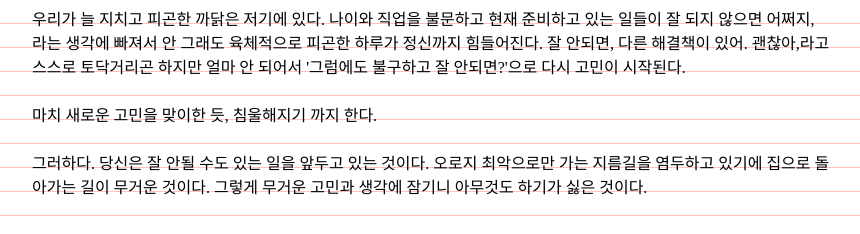
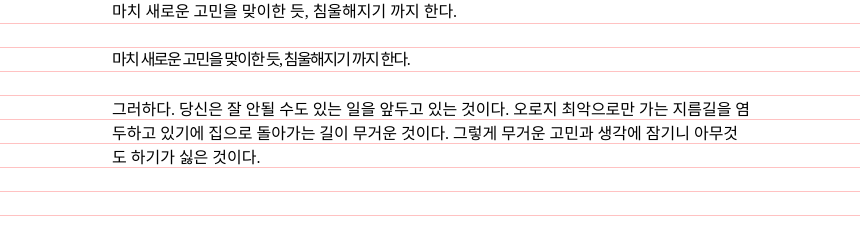
Before and after one commit to eyeray/eyeray.github.io, a plain HTML site: page day03_study/typography.html in a window 1280 px wide. Shown: the top 234 px of the page, without its empty margins (208-1068 px from the left). Drawn offline with Linux system fonts and the light colour scheme; a web font is replaced by a local one.

Commit message:
마진수정
단위수정과 마진 수정

```diff
--- a/day03_study/css/typography.css
+++ b/day03_study/css/typography.css
@@ -1,23 +1,30 @@
-
-
-* {
-
+*{margin: 0;}
+body{
+    width:50%;
+    margin-left: auto;
+    margin-right: auto;
+    background: url("../images/leading24px.png") 0 0 repeat;
 }
 
-body{
-    width:800px;
-    margin-left: auto;
-    margin-right: auto;
-    background: url("../images/leading24px.png");
-}
-
-p{
+p.letterSpacingTest1{
     font-family: "Spoqa Han Sans";
     margin-top: 0;
     margin-bottom: 1.5em;
     color:#000;
+    text-align: justify;
     font-size: 16px;
     line-height: 1.5;
     letter-spacing: ; -0.005em;/*-5/1000*/
 
 }
+p.letterSpacingTest2{
+    font-family: "Spoqa Han Sans";
+    margin-top: 0;
+    margin-bottom: 1.5em;
+    color:#000;
+    text-align: justify;
+    font-size: 16px;
+    line-height: 1.5;
+
+    letter-spacing: -0.1em;
+}
--- a/day03_study/typography.html
+++ b/day03_study/typography.html
@@ -9,8 +9,8 @@
     <link rel="stylesheet" href="./css/typography.css">
 </head>
 <body>
-    <p>우리가 늘 지치고 피곤한 까닭은 저기에 있다. 나이와 직업을 불문하고 현재 준비하고 있는 일들이 잘 되지 않으면 어쩌지, 라는 생각에 빠져서 안 그래도 육체적으로 피곤한 하루가 정신까지 힘들어진다. 잘 안되면, 다른 해결책이 있어. 괜찮아,라고 스스로 토닥거리곤 하지만 얼마 안 되어서 '그럼에도 불구하고 잘 안되면?'으로 다시 고민이 시작된다.</p>
-    <p>마치 새로운 고민을 맞이한 듯, 침울해지기 까지 한다.</p>
+    <p class="letterSpacingTest1">마치 새로운 고민을 맞이한 듯, 침울해지기 까지 한다.</p>
+    <p class="letterSpacingTest2">마치 새로운 고민을 맞이한 듯, 침울해지기 까지 한다.</p>
     <p>그러하다. 당신은 잘 안될 수도 있는 일을 앞두고 있는 것이다. 오로지 최악으로만 가는 지름길을 염두하고 있기에 집으로 돌아가는 길이 무거운 것이다. 그렇게 무거운 고민과 생각에 잠기니 아무것도 하기가 싫은 것이다.</p>
 </body>
 </html>
```
Also changed, not shown: day03_study/images/paragraph.png (added).
